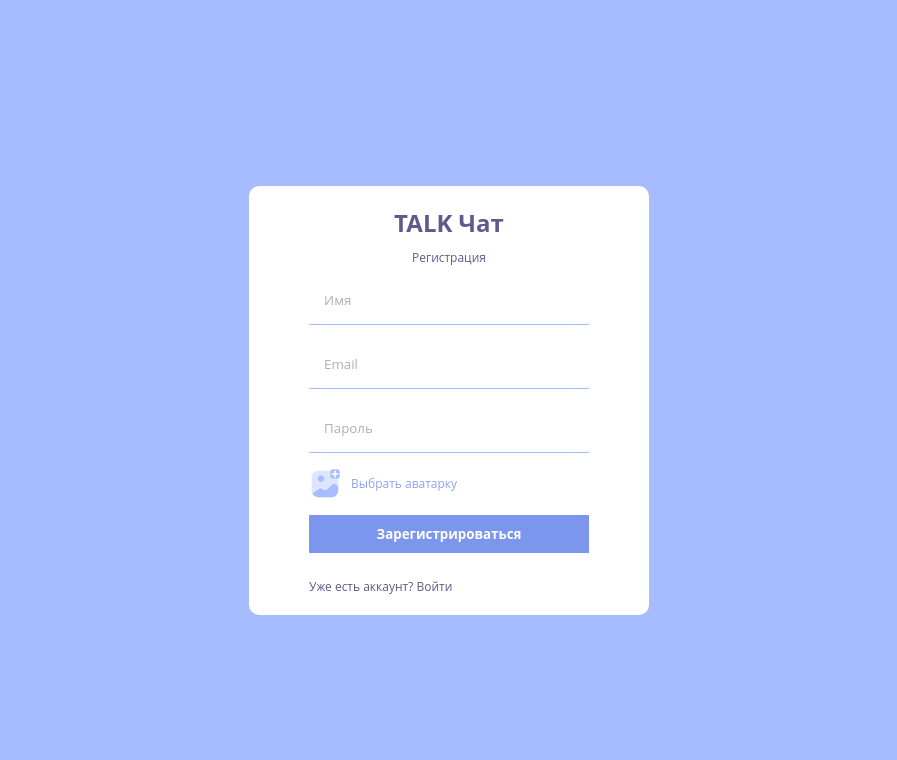
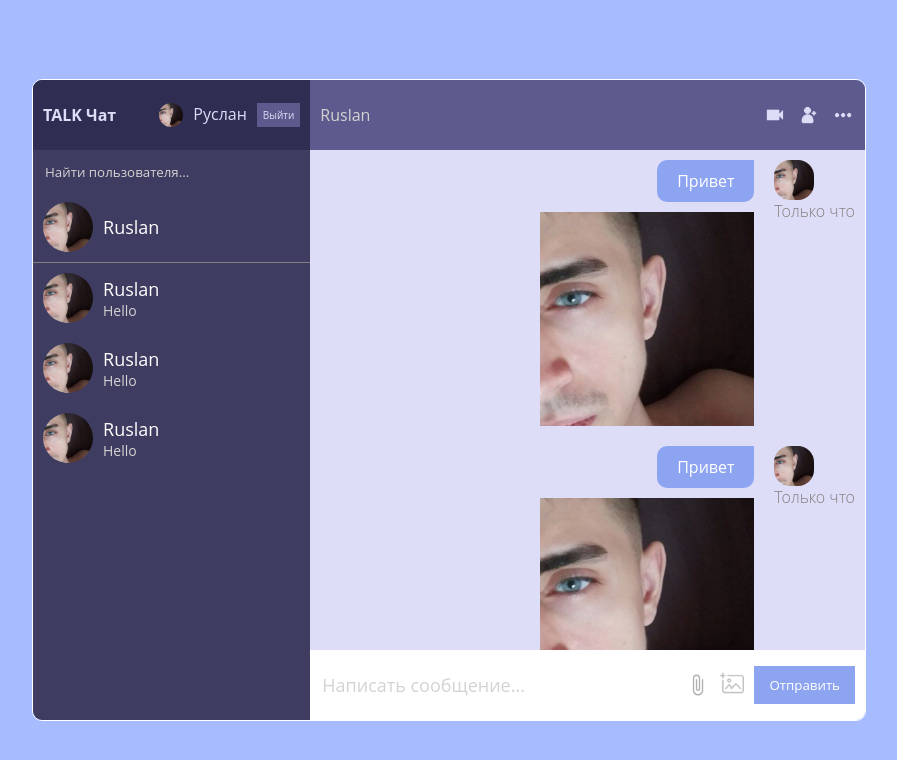
Before and after one commit to codeedocc/chatWithFriends, a React (Create React App) app: page / in a window 1280 px wide. Shown: the top 760 px of the page, without its empty margins (191-1088 px from the left). Built offline with nearby package versions, Linux system fonts and the light colour scheme; no server answers.

Commit message:
initialized react-router-dom logic

```diff
--- a/package.json
+++ b/package.json
@@ -9,6 +9,7 @@
     "firebase": "^9.15.0",
     "react": "^18.2.0",
     "react-dom": "^18.2.0",
+    "react-router-dom": "^6.6.1",
     "react-scripts": "5.0.1",
     "sass": "^1.57.1",
     "web-vitals": "^2.1.4"
--- a/src/App.js
+++ b/src/App.js
@@ -1,8 +1,19 @@
 import Home from './pages/Home'
+import Login from './pages/Login'
 import Register from './pages/Register'
+import { BrowserRouter, Routes, Route } from 'react-router-dom'
 
 function App() {
-  return <Register />
+  return (
+    <BrowserRouter>
+      <Routes>
+        <Route path="/" />
+        <Route index element={<Home />} />
+        <Route path="login" element={<Login />} />
+        <Route path="register" element={<Register />} />
+      </Routes>
+    </BrowserRouter>
+  )
 }
 
 export default App
--- a/src/pages/Register.js
+++ b/src/pages/Register.js
@@ -4,9 +4,11 @@ import { createUserWithEmailAndPassword, updateProfile } from 'firebase/auth'
 import { auth, db, storage } from '../firebase'
 import { ref, uploadBytesResumable, getDownloadURL } from 'firebase/storage'
 import { doc, setDoc } from 'firebase/firestore'
+import { useNavigate } from 'react-router-dom'
 
 function Register() {
   const [err, setErr] = useState(false)
+  const navigate = useNavigate()
 
   const handleSubmit = async (e) => {
     e.preventDefault()
@@ -37,6 +39,8 @@ function Register() {
               email,
               photoURL: downloadURL,
             })
+            await setDoc(doc(db, 'userChats', res.user.uid), {})
+            navigate('/')
           } catch (err) {
             console.log(err)
             setErr(true)
```
Also changed, not shown: 1 other file (tests, documents, lock files or other folders).
